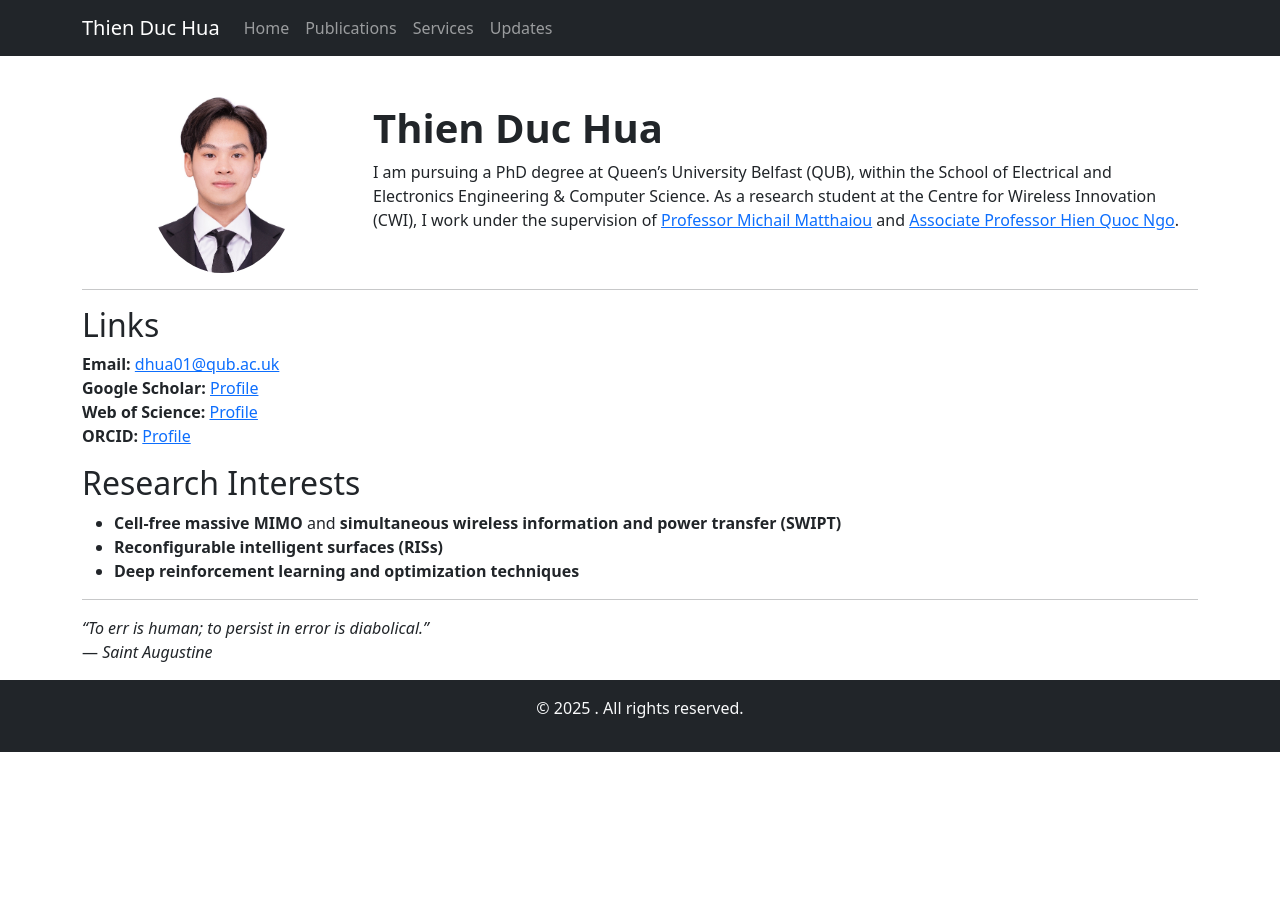
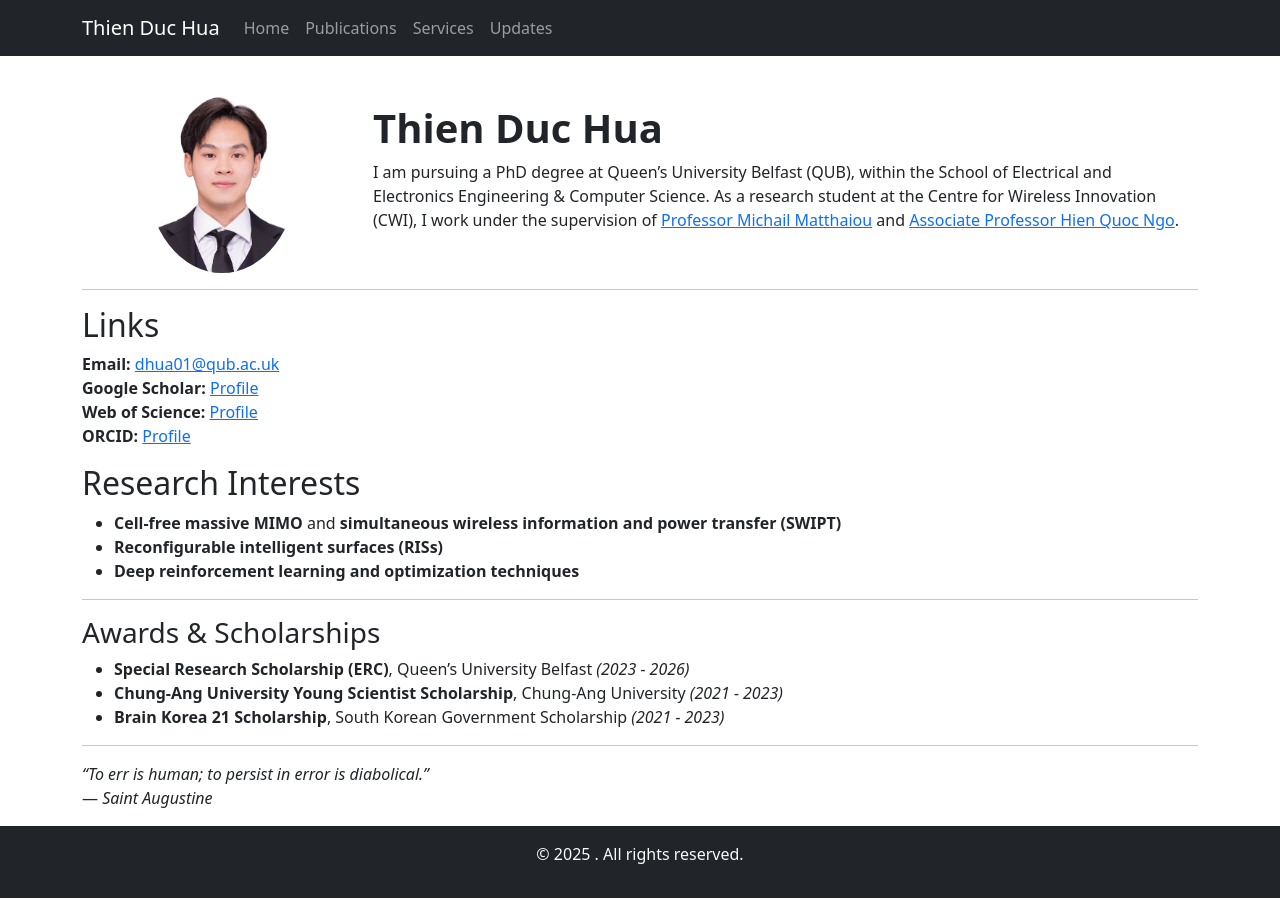
Before and after one commit to thienduchua/thienduchua.github.io, a Jekyll site: the page built from index.md, in a window 1280 px wide. Built offline with Jekyll 4.4.1, drawn with Linux system fonts in a browser that asks for light colours.

Commit message:
Update index.md

```diff
--- a/index.md
+++ b/index.md
@@ -38,5 +38,14 @@ title: Home
 
 ---
 
+### Awards & Scholarships
+
+- **Special Research Scholarship (ERC)**, Queen’s University Belfast *(2023 - 2026)*
+- **Chung-Ang University Young Scientist Scholarship**, Chung-Ang University *(2021 - 2023)*
+- **Brain Korea 21 Scholarship**, South Korean Government Scholarship *(2021 - 2023)*
+
+
+---
+
 *"To err is human; to persist in error is diabolical."*
 — *Saint Augustine*
```
